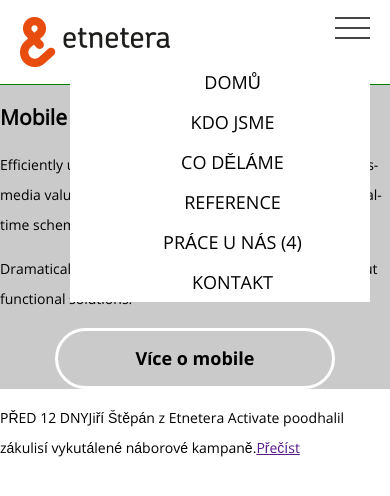
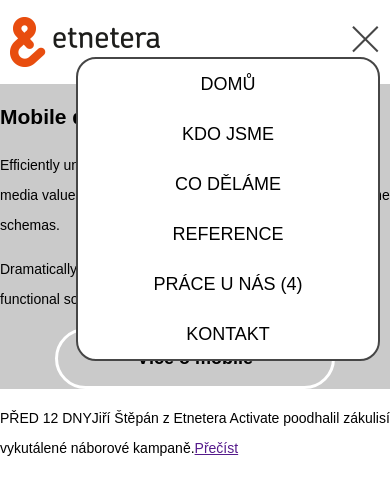
Before and after one commit to yan-tar/etnetera-test, a website: page index.html in a window 390 px wide. Both pictures are taken after a click on the element 352 px from the left and 23 px from the top of the page. Drawn offline with nearby package versions, Linux system fonts and the light colour scheme; files that its build step writes are made by us from their sources; files whose address does not match are found by name.

Commit message:
header and menu done

```diff
--- a/index.html
+++ b/index.html
@@ -13,8 +13,9 @@
 	<img src="img/logo.png" alt="Etnetera" title="Etnetera" width="150" height="50"></div>
 	<nav class="menu  menu--nojs" id="menu">
 		<div class="menu__toggle">
+			<div class="menu__toggle-inner"></div>
 		</div>
-		<ul class="menu__list  clearfix">
+		<ul class="menu__list">
 			<li class="menu__item"><a class="menu__link" href="#">DOMŮ</a></li>
 			<li class="menu__item"><a class="menu__link" href="#">Kdo jsme</a></li>
 			<li class="menu__item"><a class="menu__link" href="#">CO DĚLÁME</a></li>
--- a/sass/menu.scss
+++ b/sass/menu.scss
@@ -4,51 +4,61 @@
 	padding-bottom: 17px;
 	display: flex;
 	justify-content: space-between;
-	outline: 1px solid green;
 }
 
 .page-header__logo {
+	width: 150px;
+	height: 50px;
+}
+
+.page-header__logo img {
+	width: 150px;
 	height: 50px;
 }
 
 .menu {
-	height: 50px;
-}
-.menu--opened{
 	position: relative;
 }
+
 .menu__list {
+	height: 50px;
 	margin: 0; padding: 0;
 	list-style-type: none;
+
 	text-transform: uppercase;
-	text-align: center;
+	text-align: right;
+	font-size: 0;
 
 	@include tablet-down {
 		display: none;
-		width: 300px;
-	}
-}
-.menu--opened .menu__list {
-	@include tablet-down {
-		display: block;
-		position: absolute;
-		top: 40px; right: 0;
-		z-index:10;
-		background-color: #fff;
 	}
 }
 
 .menu__item {
-	margin: 10px 0 5px 25px;
-	float: left;
+	display: inline-block;
+	margin-left: 15px;
+	padding: 0 5px;
+	height: 100%;
 	font-size: 18px;
+	vertical-align: middle;
+	text-align: center;
+
+	&:before {
+	  content: "";
+	  display: inline-block;
+	  vertical-align: middle;
+	  height: 100%;
+	}
 
 	@include desktop-down {
-		//font-size: 16px;
+		font-size: 16px;
 	}
 
 	@include tablet-down {
-		float: none;
+		display: block;
+		font-size: 18px;
+		margin-left: 0;
+		padding: 10px;
 	}
 }
 
@@ -65,23 +75,54 @@
 
 .menu__toggle {
 		display: none;
+    position: absolute;
+    right: 0; top: 10px;
+    height: 22px;
+    cursor: pointer;
+
+    @include tablet-down {
+    	display: block;
+    }
+}
+
+.menu__toggle-inner {
 	  width: 35px;
     height: 8px;
-    position: relative;
     border-top: 2px solid $tool;
     border-bottom: 2px solid $tool;
-    cursor: pointer;
 
     &::after{
 			content: '';
 	    position: absolute;
-	    top: 18px;
+	    top: 20px;
 	    left: 0;
 	    width: 35px;
 	    border-top: 2px solid $tool;
     }
+}
 
-    @include tablet-down{
-    	display: block;
-    }
+.menu--opened .menu__list {
+	@include tablet-down {
+		display: block;
+		position: absolute;
+		width: 300px; height: auto;
+		top: 40px; right: 0;
+		z-index:10;
+
+		background-color: #fff;
+		border: 2px solid $tool;
+		border-radius: 20px;
+	}
 }
+
+.menu--opened .menu__toggle {
+	top: 20px;
+}
+.menu--opened .menu__toggle-inner {
+	border-bottom: none;
+	transform: rotate(45deg);
+	&::after {
+		top: -2px;
+		transform: rotate(-90deg);
+	}
+}
--- a/sass/mixins.scss
+++ b/sass/mixins.scss
@@ -28,17 +28,17 @@
   padding-left: 50px;
   padding-right: 50px;
 
-  @include desktop-down{
+  @include desktop-down {
     padding-left: 20px;
     padding-right: 20px;
 
   }
-  @include mobile-down{
+  @include mobile-down {
     min-width: 280px;
     margin-left: auto;
     margin-right: auto;
-    padding-left: 20px;
-    padding-right: 20px;
+    padding-left: 10px;
+    padding-right: 10px;
   }
 
 }
--- a/sass/variables.scss
+++ b/sass/variables.scss
@@ -20,13 +20,15 @@
 $retina1: "min-resolution: 1.5dppx";
 $retina2: "min-resolution: 144dpi";
 
+@import url('https://fonts.googleapis.com/css?family=Open+Sans:300,300i,400,400i,700,700i&subset=latin-ext');
+
 @font-face {
   font-weight: normal;
   font-family: OpenSans;
   font-style: normal;
 
-  src: url(../fonts/opensans.woff2) format("woff2");
-  src: url(../fonts/opensans.woff) format("woff");
+  // src: url(../fonts/opensans.woff2) format("woff2");
+  // src: url(../fonts/opensans.woff) format("woff");
 }
 
 @font-face {
@@ -34,8 +36,8 @@
   font-family: OpenSansLight;
   font-style: normal;
 
-  src: url(../fonts/opensanslight.woff2)  format("woff2");
-  src: url(../fonts/opensanslight.woff)  format("woff");
+  // src: url(../fonts/opensanslight.woff2)  format("woff2");
+  // src: url(../fonts/opensanslight.woff)  format("woff");
 }
 
 @font-face {
@@ -43,8 +45,8 @@
   font-family: OpenSansBold;
   font-style: normal;
 
-  src: url(../fonts/opensansbold.woff2)  format("woff2");
-  src: url(../fonts/opensansbold.woff)  format("woff");
+  // src: url(../fonts/opensansbold.woff2)  format("woff2");
+  // src: url(../fonts/opensansbold.woff)  format("woff");
 }
 
 $opensanslight: OpenSansLight, Arial, sans-serif;
```
